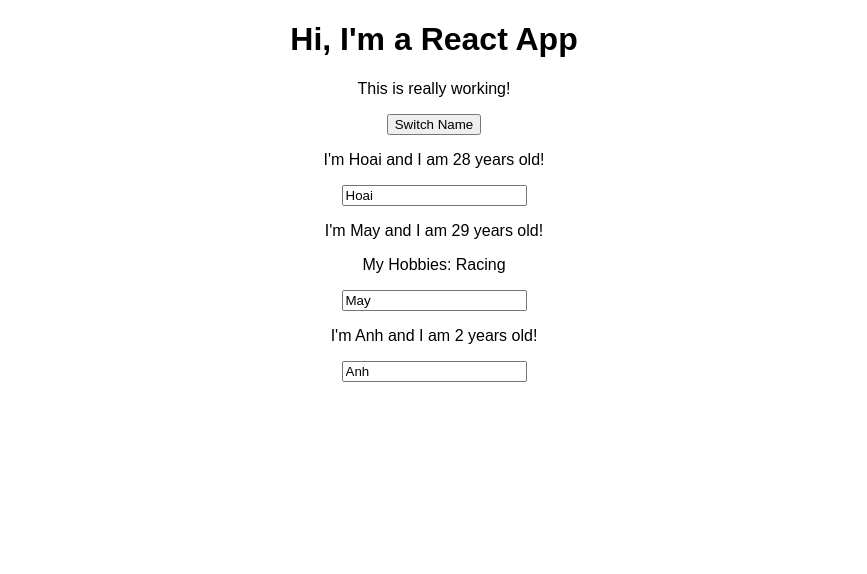
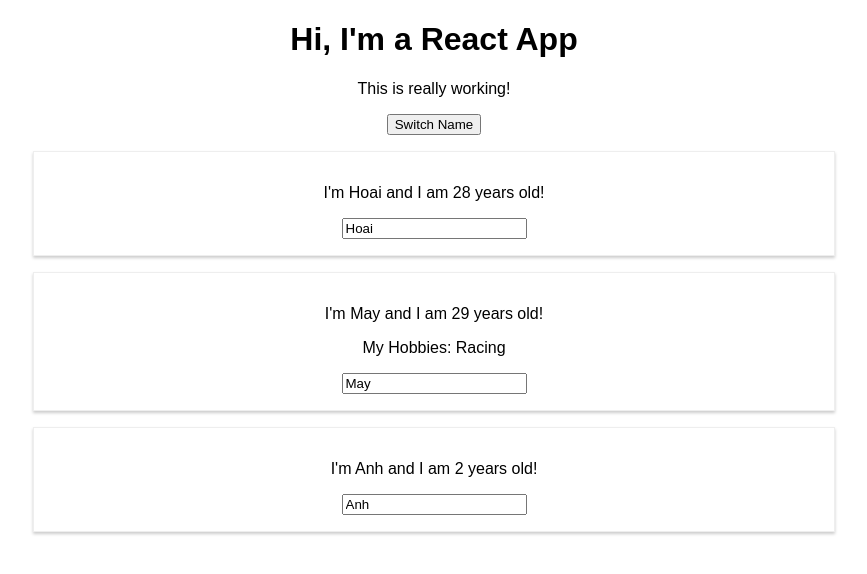
Before and after one commit to hoaius7/a-react-tut, a React (Create React App) app in the folder react-tut/: page / in a window 1280 px wide. Shown: the top 574 px of the page, without its empty margins (206-1073 px from the left). Built offline with nearby package versions, Linux system fonts and the light colour scheme.

Commit message:
Adding Styling with Stylesheets

```diff
--- /dev/null
+++ b/react-tut/src/Person/Person.css
@@ -0,0 +1,8 @@
+.Person {
+    width: 60%;
+    margin: 16px auto;
+    border: 1px solid #eee;
+    box-shadow: 0 2px 3px #ccc;
+    padding: 16px;
+    text-align: center;
+}
--- a/react-tut/src/Person/Person.js
+++ b/react-tut/src/Person/Person.js
@@ -1,8 +1,9 @@
 import React from 'react';
+import './Person.css';
 
 const person = (props) => {
     return (
-        <div>
+        <div className='Person'>
             <p onClick={props.click}>I'm { props.name } and I am { props.age } years old!</p>
             <p>{props.children}</p>
             <input type='text' onChange={props.changed} value={props.name}/>
```
